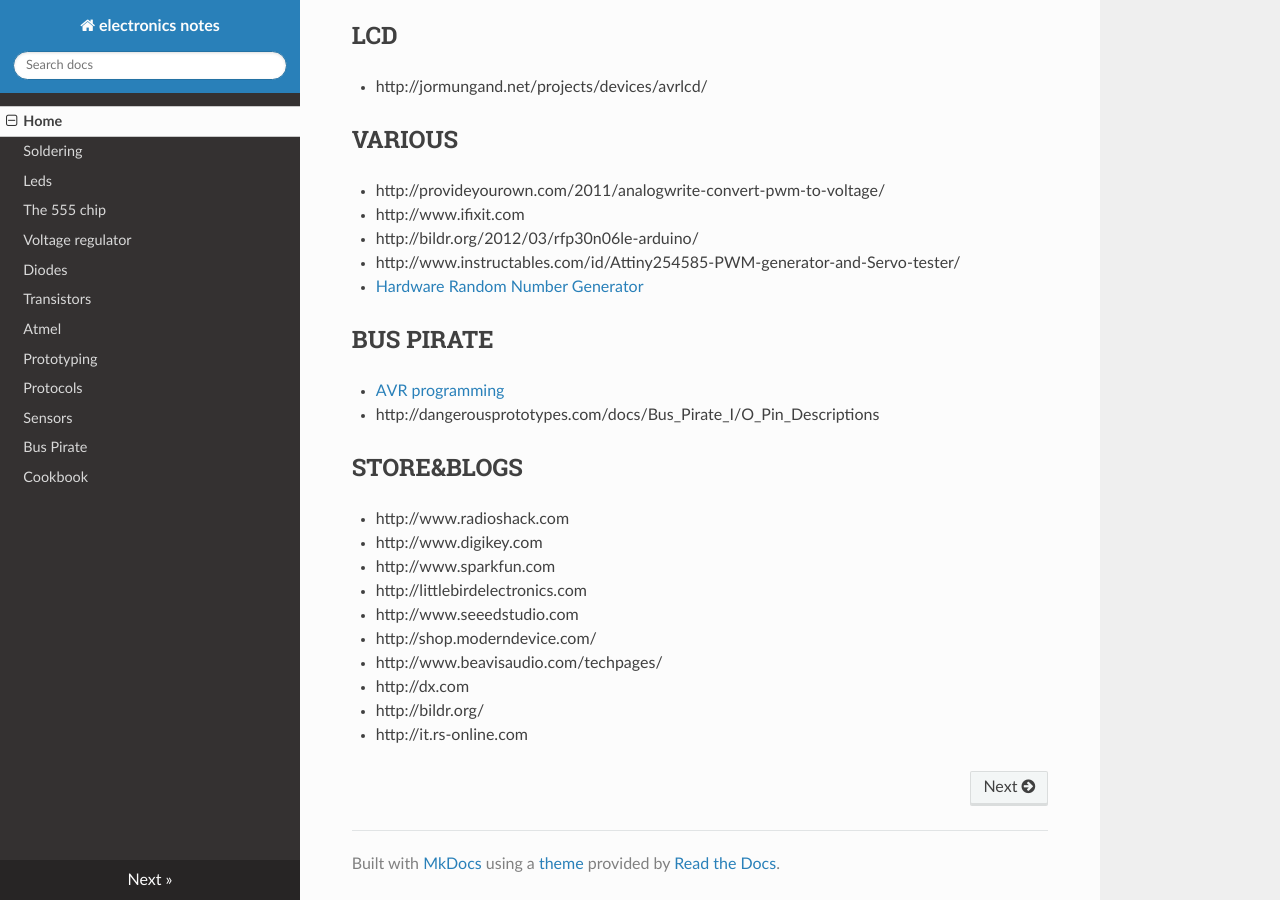
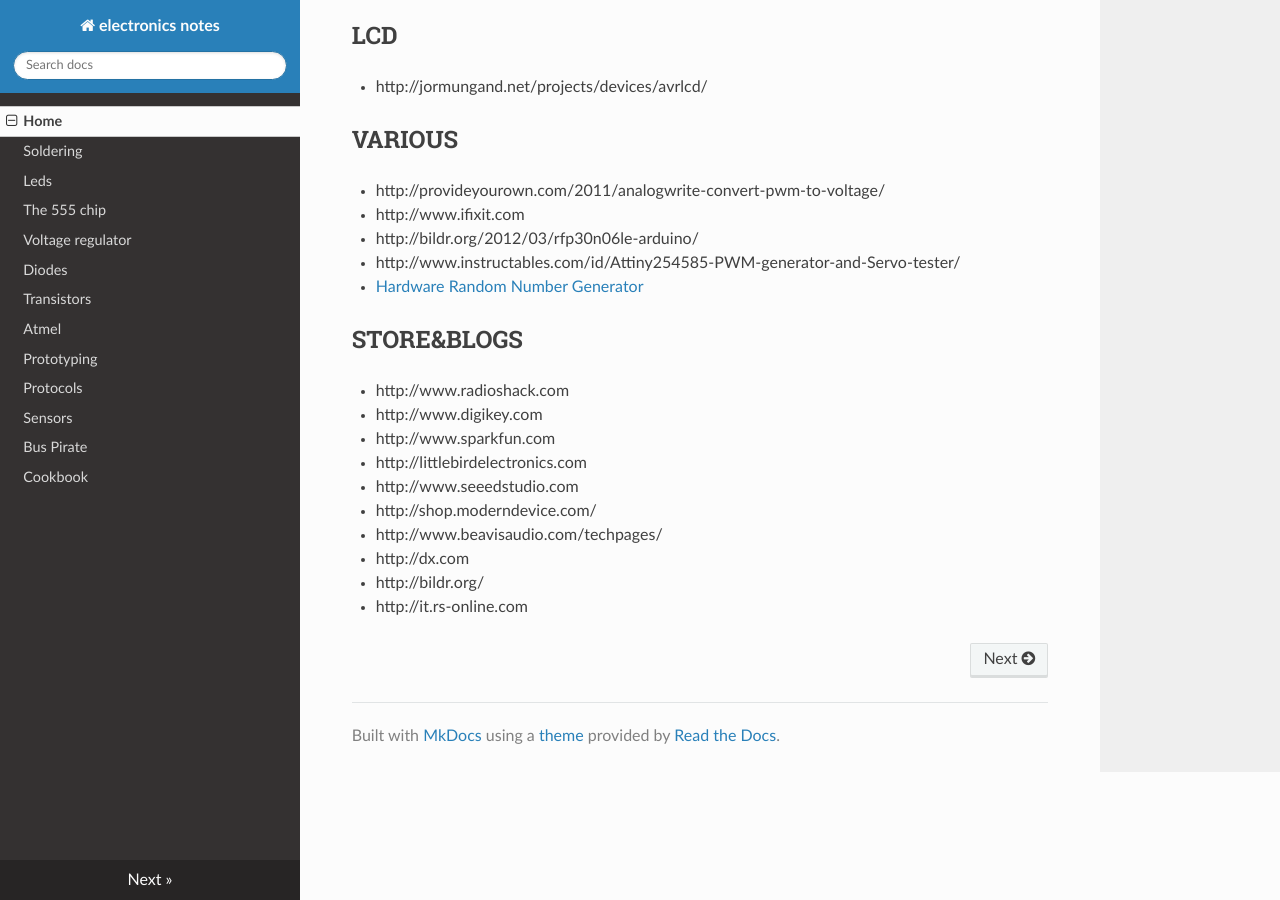
Before and after one commit to gipi/electronics-notes, an MkDocs documentation site: the page built from docs/index.md, in a window 1280 px wide and 900 px high, scrolled down 912 px. Built offline with MkDocs 1.6.1, drawn with Linux system fonts in a browser that asks for light colours; nearby versions of some CDN libraries; old or Windows-style settings are respelled for this version of MkDocs.

Commit message:
Move things about BP in its own section.

```diff
--- a/docs/index.md
+++ b/docs/index.md
@@ -52,13 +52,6 @@ VARIOUS
  - http://www.instructables.com/id/Attiny254585-PWM-generator-and-Servo-tester/
  - [Hardware Random Number Generator](http://iank.org/trng.html)
 
-
-BUS PIRATE
-----------
-
- - [AVR programming](http://dangerousprototypes.com/docs/Bus_Pirate_AVR_Programming)
- - http://dangerousprototypes.com/docs/Bus_Pirate_I/O_Pin_Descriptions
-
 STORE&BLOGS
 -----------
 
```
Also changed, not shown: docs/buspirate.md (+4 -0 lines).
